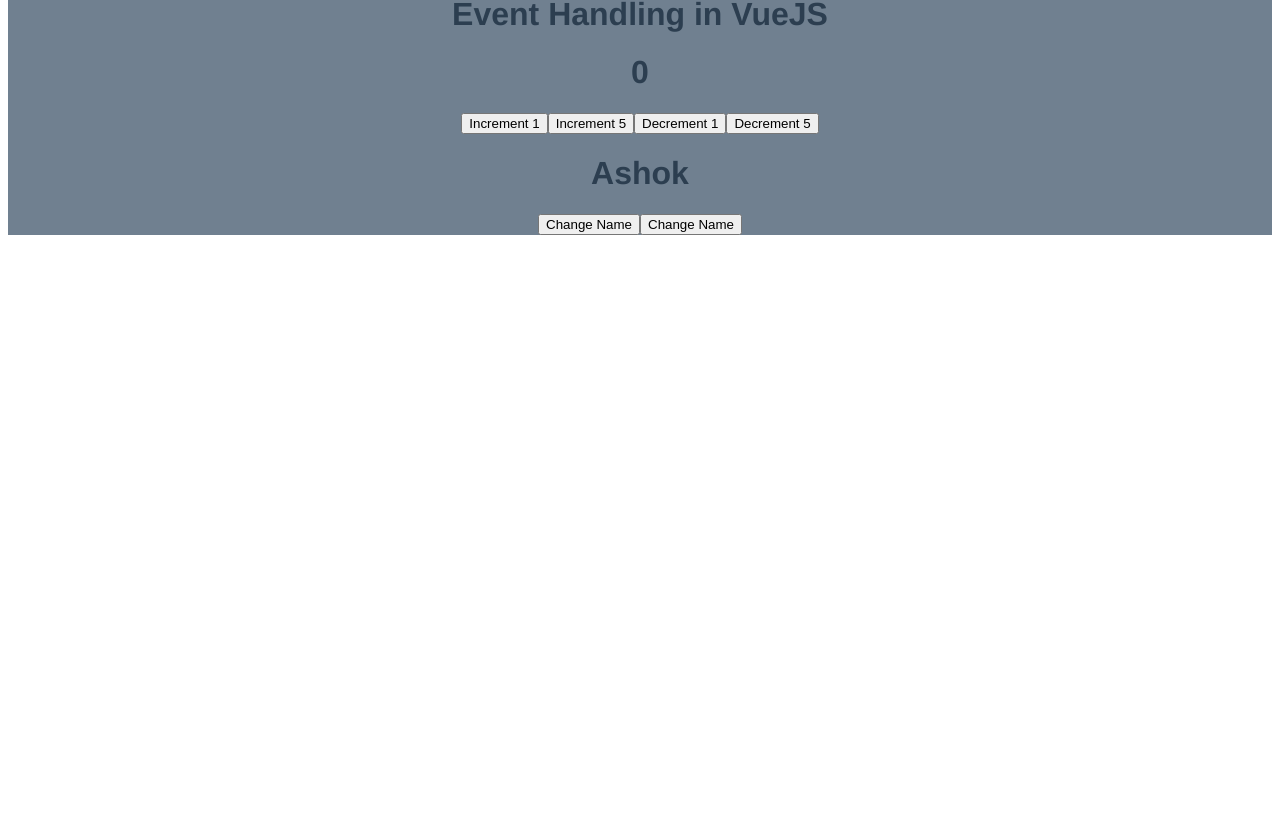
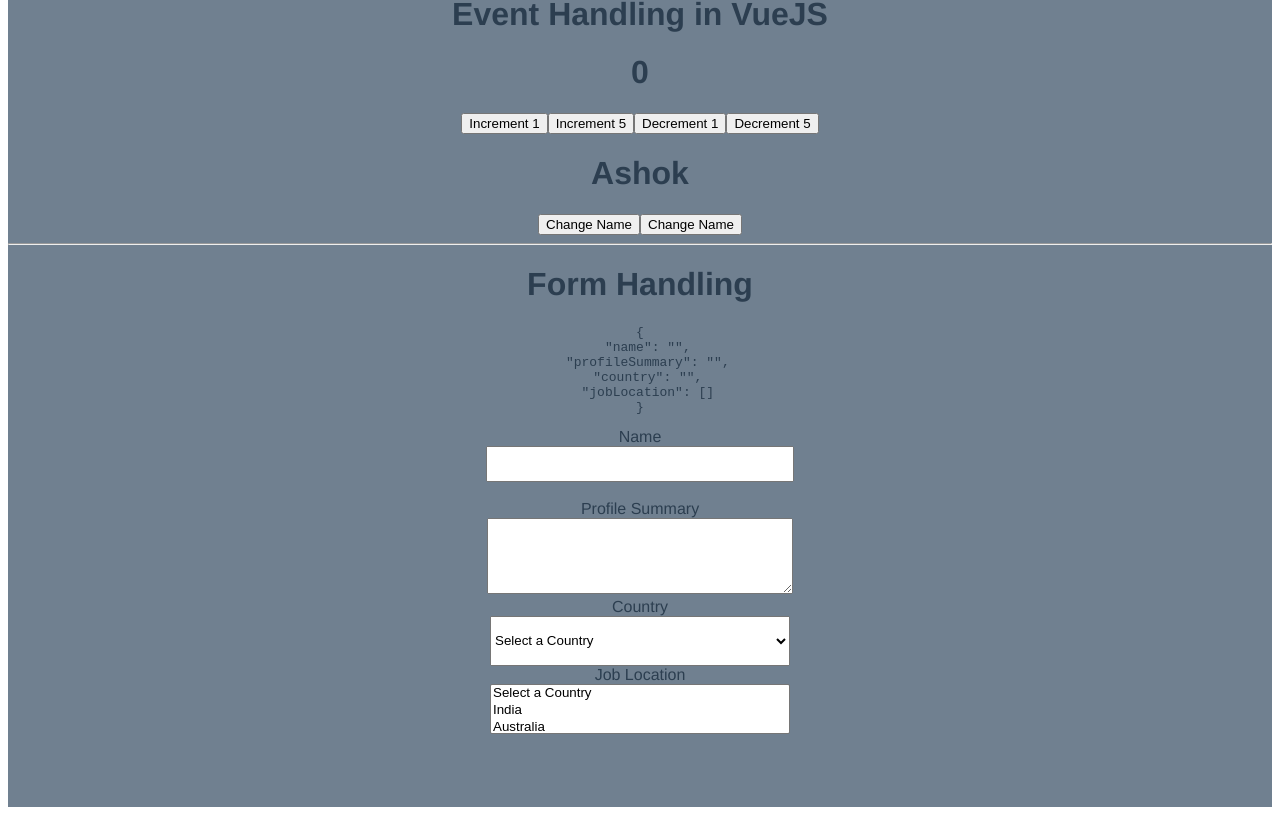
Before and after one commit to ashoksrt-248/ConditionalRenderingInVueJs, a Vue app: page / in a window 1280 px wide. Shown: the part 387-1202 px from the top of the page. Before the commit the page ends 800 px from the top, so only its background shows below. Built offline with nearby package versions, Linux system fonts and the light colour scheme.

Commit message:
form handling

```diff
--- a/src/App.vue
+++ b/src/App.vue
@@ -25,6 +25,48 @@
       <button @click="changeName()">Change Name</button>
       <button @click="changeName2()">Change Name</button>
     </div>
+    <hr>
+    <div>
+      <form>
+        <h1>Form Handling</h1>
+        <pre>{{ JSON.stringify(formValues, null, 2) }}</pre>
+        <div>
+          <label for="name">Name</label><br/>
+          <input type="text" id="name" v-model="formValues.name" />
+        </div>
+        <br/>
+        <div>
+          <label for="profile">Profile Summary</label><br/>
+          <textarea id="profile" v-model="formValues.profileSummary" />
+        </div>
+        <div>
+          <label for="country">Country</label><br/>
+          <select id="country" v-model="formValues.country">
+            <option value="">Select a Country</option>
+            <option value="india">India</option>
+            <option value="australia">Australia</option>
+            <option value="newzeland">Newzeland</option>
+            <option value="srilanka">Srilanka</option>
+            <option value="america">America</option>
+          </select>
+        </div>
+        <div>
+          <label for="jobLocation">Job Location</label><br/>
+          <select id="jobLocation" multiple v-model="formValues.jobLocation">
+            <option value="">Select a Country</option>
+            <option value="india">India</option>
+            <option value="australia">Australia</option>
+            <option value="newzeland">Newzeland</option>
+            <option value="srilanka">Srilanka</option>
+            <option value="america">America</option>
+          </select>
+        </div>
+        <br/><br/><br/><br/>
+        <div>
+
+        </div>
+      </form>
+    </div>
   </div>
 
 </template>
@@ -38,7 +80,13 @@
       display:true,
       showElement:true,
       count:0,
-      name:'Ashok'
+      name:'Ashok',
+    formValues:{
+      name:'',
+      profileSummary:'',
+      country:'',
+      jobLocation:[]
+    }
 
     }
   },
@@ -69,4 +117,7 @@
   margin-top: 60px;
   background-color: slategrey;
 }
+input{width:300px;height: 30px;}
+textarea{width: 300px;height:70px}
+select{width:300px;height: 50px;}
 </style>
```
